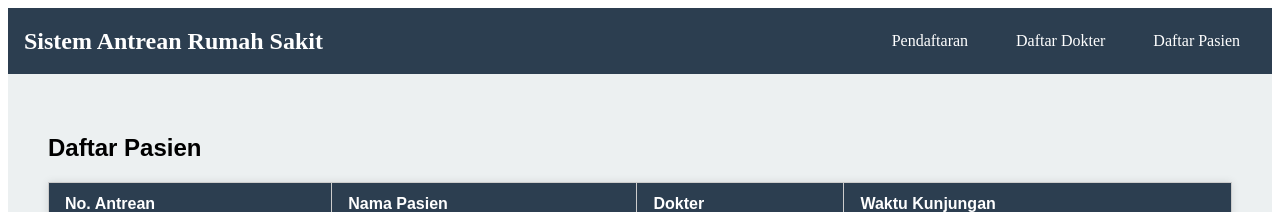
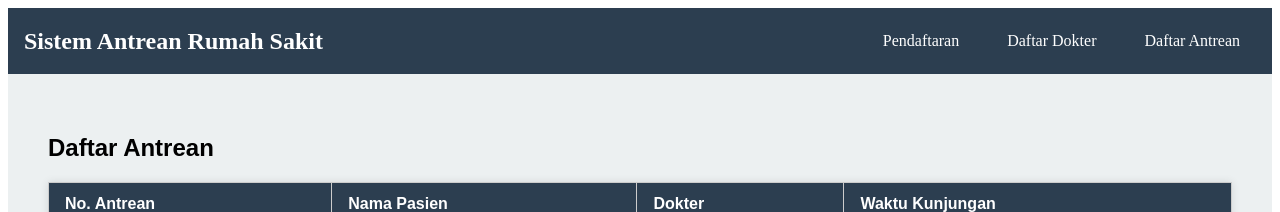
Before and after one commit to mustafabaihaqi/RS01-1, a React (Create React App) app: page /daftar-pasien in a window 1280 px wide. Shown: the top 212 px of the page. Built offline with nearby package versions, Linux system fonts and the light colour scheme.

Commit message:
feat : update "daftar antrean"

```diff
--- a/src/components/Header.js
+++ b/src/components/Header.js
@@ -8,7 +8,7 @@ const Header = () => {
       <nav style={styles.nav}>
         <Link to="/" style={styles.link}>Pendaftaran</Link>
         <Link to="/daftar-dokter" style={styles.link}>Daftar Dokter</Link>
-        <Link to="/daftar-pasien" style={styles.link}>Daftar Pasien</Link>
+        <Link to="/daftar-pasien" style={styles.link}>Daftar Antrean</Link>
       </nav>
     </header>
   );
--- a/src/pages/PatientListPage.js
+++ b/src/pages/PatientListPage.js
@@ -15,7 +15,7 @@ const PatientListPage = () => {
 
   return (
     <div style={styles.container}>
-      <h2 style={styles.heading}>Daftar Pasien</h2>
+      <h2 style={styles.heading}>Daftar Antrean</h2>
       <table style={styles.table}>
         <thead style={styles.thead}>
           <tr>
```
